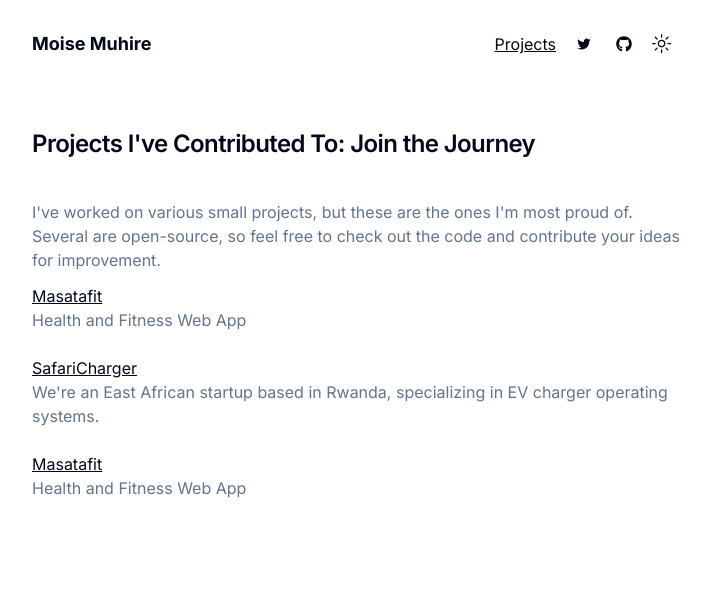
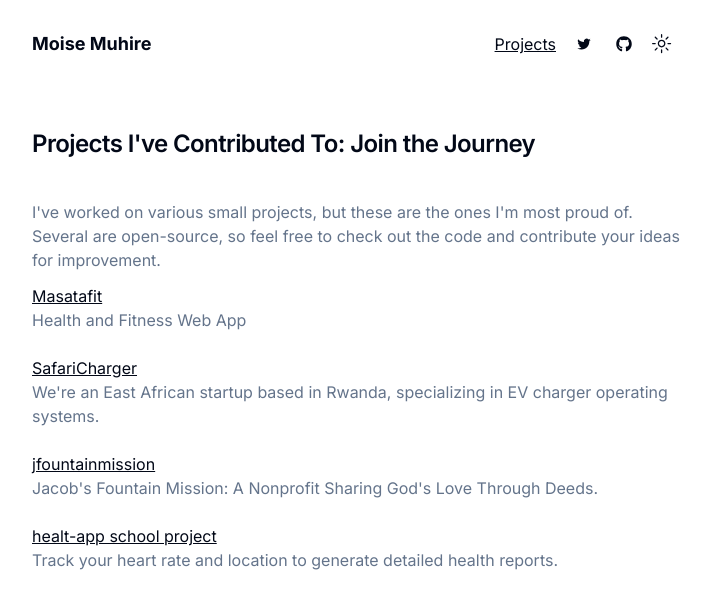
Before and after one commit to Rubanda/muhirem, a Next.js app: page /projects in a window 1280 px wide. Shown: the top 608 px of the page, without its empty margins (284-994 px from the left). Built offline with nearby package versions, Linux system fonts and the light colour scheme.

Commit message:
added my project

```diff
--- a/app/projects/page.tsx
+++ b/app/projects/page.tsx
@@ -18,19 +18,27 @@ export default function Projects() {
             Health and Fitness Web App
           </span>
         </Link>
-        <Link target='_blank' href="https://masatafit.com" className='flex flex-col py-3'>
+        <Link target='_blank' href="https://safaricharger.com" className='flex flex-col py-3'>
           <span className='underline'>
             SafariCharger
           </span>
           <span className='text-muted-foreground'>
           We&apos;re an East African startup based in Rwanda, specializing in EV charger operating systems.          </span>
         </Link>
-        <Link target='_blank' href="https://masatafit.com" className='flex flex-col py-3'>
+        <Link target='_blank' href="https://www.jfountainmission.org/" className='flex flex-col py-3'>
           <span className='underline'>
-            Masatafit
+          jfountainmission
           </span>
           <span className='text-muted-foreground'>
-            Health and Fitness Web App
+          Jacob&apos;s Fountain Mission: A Nonprofit Sharing God&apos;s Love Through Deeds.
+          </span>
+        </Link>
+        <Link target='_blank' href="https://health-app-front.vercel.app/" className='flex flex-col py-3'>
+          <span className='underline'>
+          healt-app school project
+          </span>
+          <span className='text-muted-foreground'>
+          Track your heart rate and location to generate detailed health reports.
           </span>
         </Link>
         </div>
```
